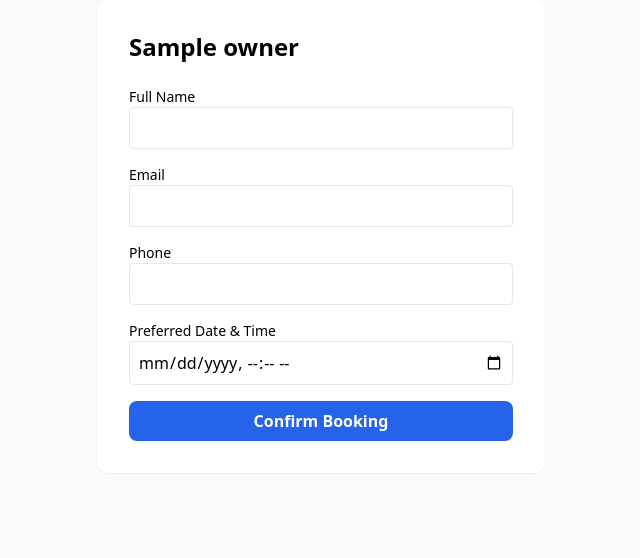
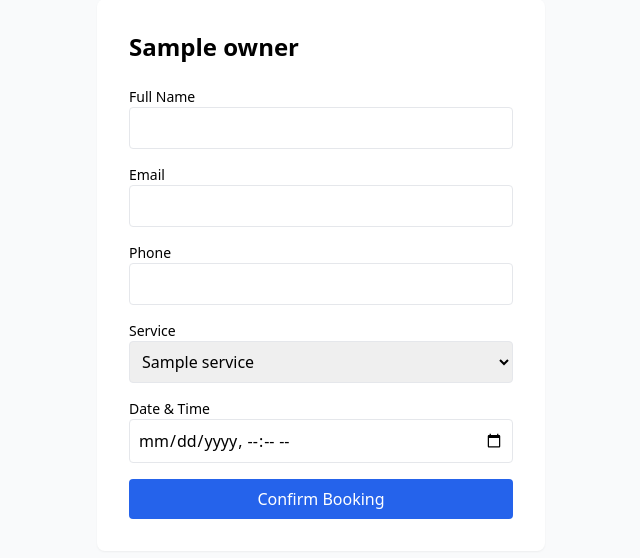
Before and after one commit to baderGorchene/autonomous, a Python web app: template templates/booking_form.html in a window 1280 px wide. Shown: the part 25-583 px from the top of the page, without its empty margins (319-959 px from the left). Run offline with Jinja, Linux system fonts and the light colour scheme; the template is opened without the code that fills it: most values are stand-ins (such as "Sample title", 1, 10 or a date in 2020); some libraries are stand-ins or nearby versions.

Commit message:
Add booking_form.html template with basic client-side submission logic

```diff
--- a/commit_msg.txt
+++ b/commit_msg.txt
@@ -1 +1 @@
-feat: add pydantic schemas for booking and owner management
+Add booking_form.html template with basic client-side submission logic
--- a/templates/booking_form.html
+++ b/templates/booking_form.html
@@ -2,33 +2,52 @@
 <html lang="{{ lang }}" dir="{{ 'rtl' if lang == 'ar' else 'ltr' }}">
 <head>
     <meta charset="UTF-8">
-    <title>{{ _('Book a service with') }} {{ owner.business_name }}</title>
+    <title>{{ owner.business_name }} - BookSlot</title>
     <script src="https://cdn.tailwindcss.com"></script>
 </head>
 <body class="bg-gray-50 p-6">
-    <div class="max-w-md mx-auto bg-white p-8 rounded-xl shadow-sm">
+    <div class="max-w-md mx-auto bg-white p-8 rounded-lg shadow-sm">
         <h1 class="text-2xl font-bold mb-6">{{ owner.business_name }}</h1>
-        <form action="/book/slots/{{ owner.slug }}" method="POST" class="space-y-4">
+        <form id="bookingForm" class="space-y-4">
             <div>
-                <label class="block text-sm font-medium">{{ _('Full Name') }}</label>
-                <input type="text" name="customer_name" required class="w-full p-2 border rounded">
+                <label class="block text-sm font-medium">Full Name</label>
+                <input type="text" name="customer_name" required class="w-full border p-2 rounded">
             </div>
             <div>
-                <label class="block text-sm font-medium">{{ _('Email') }}</label>
-                <input type="email" name="customer_email" required class="w-full p-2 border rounded">
+                <label class="block text-sm font-medium">Email</label>
+                <input type="email" name="customer_email" required class="w-full border p-2 rounded">
             </div>
             <div>
-                <label class="block text-sm font-medium">{{ _('Phone') }}</label>
-                <input type="tel" name="customer_phone" required class="w-full p-2 border rounded">
+                <label class="block text-sm font-medium">Phone</label>
+                <input type="tel" name="customer_phone" required class="w-full border p-2 rounded">
             </div>
             <div>
-                <label class="block text-sm font-medium">{{ _('Preferred Date & Time') }}</label>
-                <input type="datetime-local" name="datetime" required class="w-full p-2 border rounded">
+                <label class="block text-sm font-medium">Service</label>
+                <select name="service" required class="w-full border p-2 rounded">
+                    {% for service in owner.services_json %}
+                    <option value="{{ service }}">{{ service }}</option>
+                    {% endfor %}
+                </select>
             </div>
-            <button type="submit" class="w-full bg-blue-600 text-white py-2 rounded-lg font-bold hover:bg-blue-700">
-                {{ _('Confirm Booking') }}
-            </button>
+            <div>
+                <label class="block text-sm font-medium">Date & Time</label>
+                <input type="datetime-local" name="datetime" required class="w-full border p-2 rounded">
+            </div>
+            <button type="submit" class="w-full bg-blue-600 text-white py-2 rounded hover:bg-blue-700">Confirm Booking</button>
         </form>
     </div>
+    <script>
+        document.getElementById('bookingForm').addEventListener('submit', async (e) => {
+            e.preventDefault();
+            const formData = new FormData(e.target);
+            const data = Object.fromEntries(formData.entries());
+            const response = await fetch('/book/slots/{{ owner.slug }}', {
+                method: 'POST',
+                headers: {'Content-Type': 'application/json'},
+                body: JSON.stringify(data)
+            });
+            if (response.ok) alert('Booking successful!');
+        });
+    </script>
 </body>
 </html>
```
Also changed, not shown: PROGRESS.md (+5 -0 lines), memory.json (+6 -5 lines).
